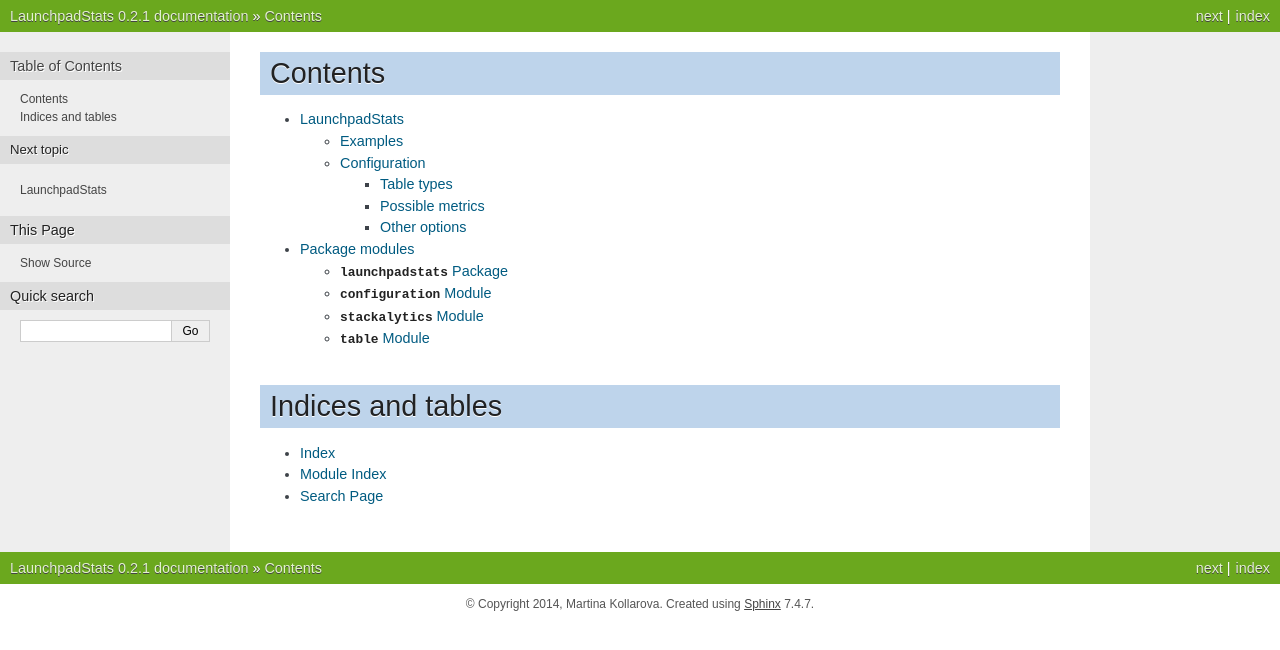
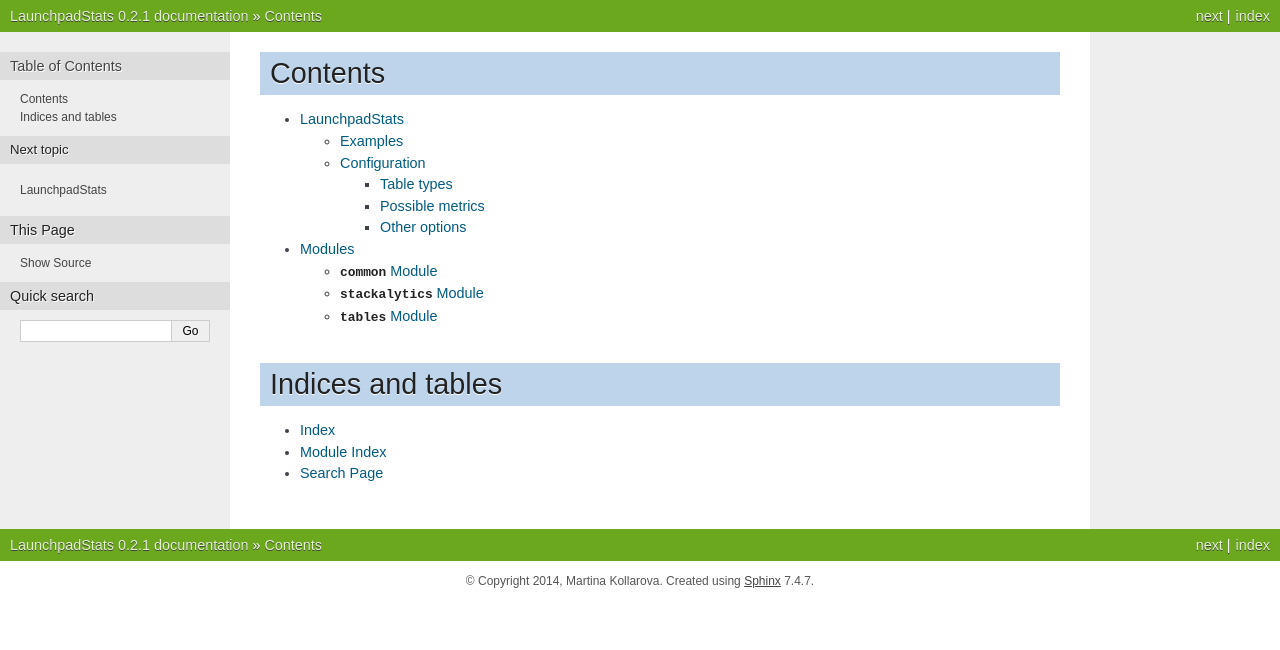
Before and after one commit to mkollaro/launchpadstats, a Sphinx documentation site: the page built from docs/source/index.rst, in a window 1280 px wide. Shown: the top 650 px of the page. Built offline with Sphinx 7.4.7, drawn with Linux system fonts in a browser that asks for light colours.

Commit message:
Fix documentation (modules were renamed)

```diff
--- a/docs/source/launchpadstats.rst
+++ b/docs/source/launchpadstats.rst
@@ -1,18 +1,10 @@
-Package modules
-===============
+Modules
+=======
 
-:mod:`launchpadstats` Package
------------------------------
-
-.. automodule:: launchpadstats
-    :members:
-    :undoc-members:
-    :show-inheritance:
-
-:mod:`configuration` Module
+:mod:`common` Module
 ---------------------------
 
-.. automodule:: launchpadstats.configuration
+.. automodule:: launchpadstats.common
     :members:
     :undoc-members:
     :show-inheritance:
@@ -25,10 +17,10 @@
     :undoc-members:
     :show-inheritance:
 
-:mod:`table` Module
--------------------
+:mod:`tables` Module
+--------------------
 
-.. automodule:: launchpadstats.table
+.. automodule:: launchpadstats.tables
     :members:
     :undoc-members:
     :show-inheritance:
```
